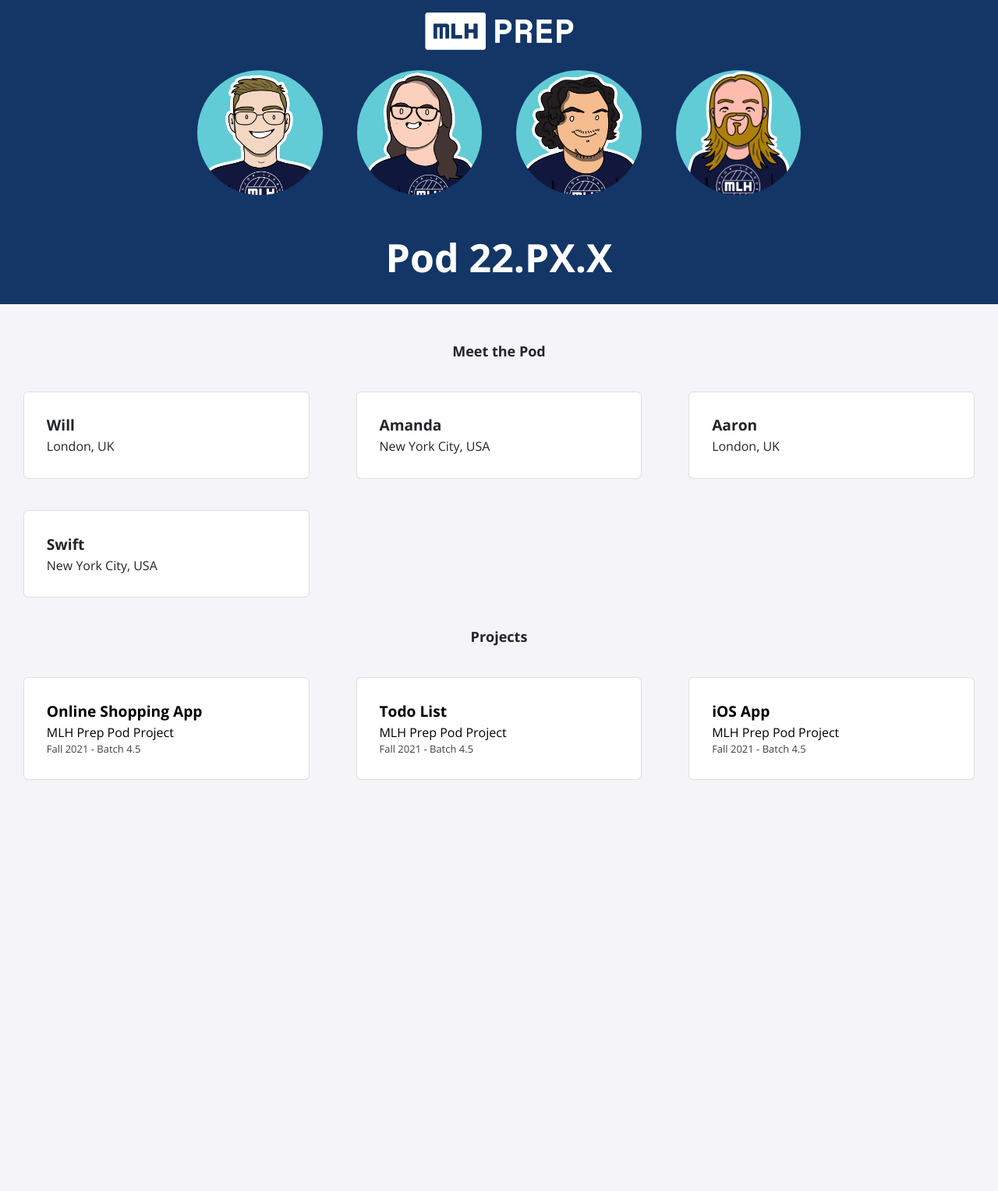
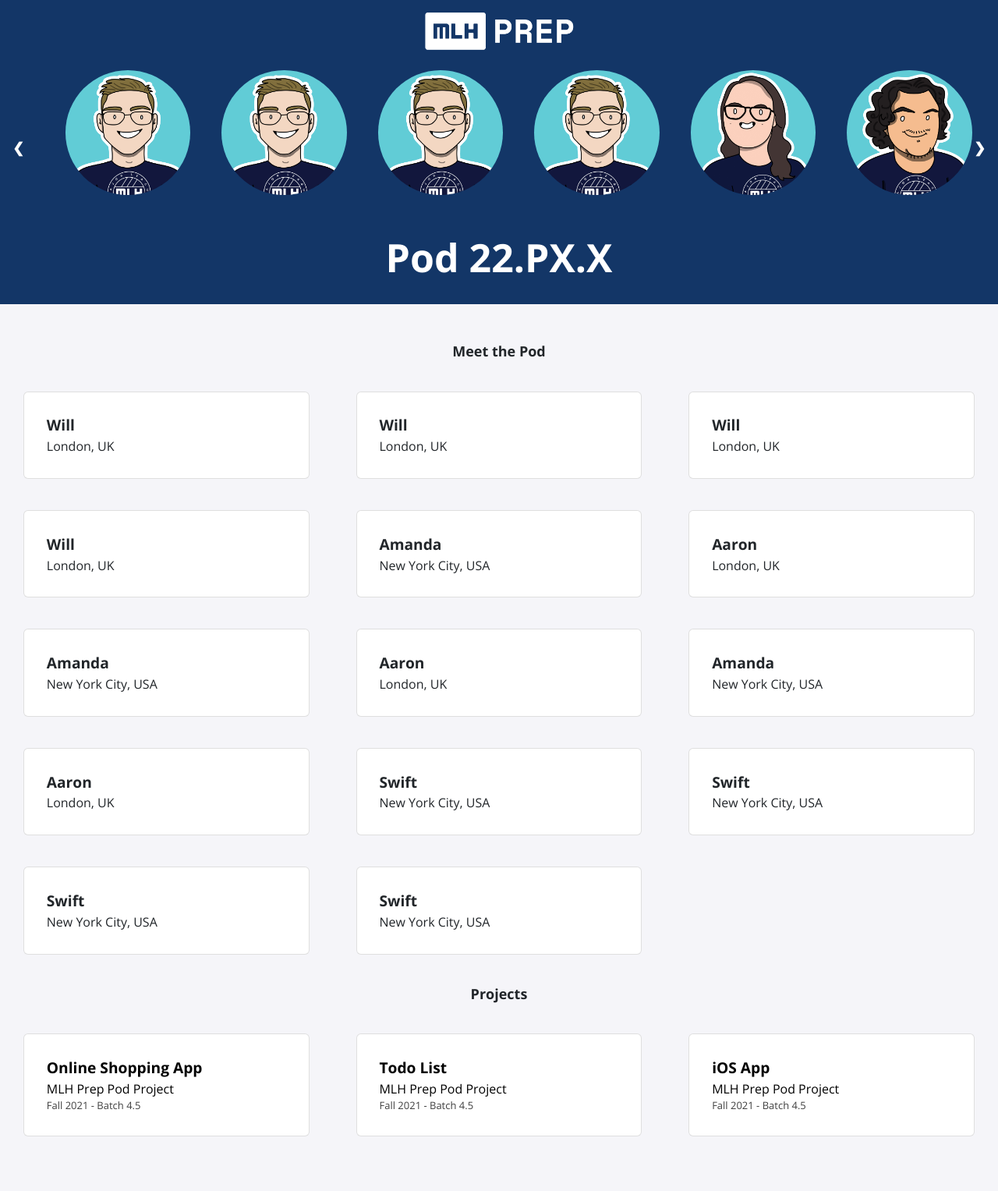
Before and after one commit to MLH-Fellowship/prep-portfolio-22.OCT.PREP.2, a Jekyll site: the page built from index.html, in a window 1280 px wide. Shown: the whole page at 78% size. Built offline with Jekyll 4.4.1, drawn with Linux system fonts in a browser that asks for light colours; nearby versions of some CDN libraries; before the commit the page ends 1070 px from its top, so only the background shows below that.

Commit message:
User Profile Bug

```diff
--- a/_data/fellows.yml
+++ b/_data/fellows.yml
@@ -1,5 +1,33 @@
 - name: Will
   img: logo.jpg
+  location: London, UK
+
+- name: Will
+  img: logo.jpg
+  location: London, UK
+
+- name: Will
+  img: logo.jpg
+  location: London, UK
+
+- name: Will
+  img: logo.jpg
+  location: London, UK
+
+- name: Amanda
+  img: amanda.jpg
+  location: New York City, USA
+
+- name: Aaron
+  img: aaron.jpg
+  location: London, UK
+
+- name: Amanda
+  img: amanda.jpg
+  location: New York City, USA
+
+- name: Aaron
+  img: aaron.jpg
   location: London, UK
 
 - name: Amanda
@@ -13,3 +41,15 @@
 - name: Swift
   img: swift.jpg
   location: New York City, USA
+
+- name: Swift
+  img: swift.jpg
+  location: New York City, USA
+
+- name: Swift
+  img: swift.jpg
+  location: New York City, USA
+
+- name: Swift
+  img: swift.jpg
+  location: New York City, USA
--- a/_includes/profile.html
+++ b/_includes/profile.html
@@ -5,4 +5,24 @@
         {% endfor %}
     </div>
     <h1>{{ site.title }}</h1>
+    <a class="prev">&#10094;</a>
+    <a class="next">&#10095;</a>
 </div>
+<script>
+    const profilePictures = [...document.querySelectorAll('.profile-picture')];
+    const nextBtn = [...document.querySelectorAll('.next')];
+    const prevBtn = [...document.querySelectorAll('.prev')];
+
+    profilePictures.forEach((item, i) => {
+        let profileDimensions = item.getBoundingClientRect();
+        let profileWidth = profileDimensions.width;
+
+        nextBtn[i].addEventListener('click', () => {
+            item.scrollLeft += profileWidth;
+        })
+
+        prevBtn[i].addEventListener('click', () => {
+            item.scrollLeft -= profileWidth;
+        })
+    })
+</script>
--- a/_sass/profile.scss
+++ b/_sass/profile.scss
@@ -3,6 +3,7 @@
     text-align: center;
     height: 320px;
     margin-bottom: 50px;
+
     h1 {
         font-size: 50px;
         font-weight: 700;
@@ -20,7 +21,46 @@
     }
 
     .profile-picture {
+        padding: 0 5vw;
         margin-bottom: 30px;
         height: 200px;
+        display: flex;
+        overflow-x: auto;
+        scroll-behavior: smooth;
+    }
+
+    .profile-picture::-webkit-scrollbar {
+        display: none;
+    }
+
+    .prev,
+    .next {
+        cursor: pointer;
+        position: absolute;
+        margin-top:-13rem !important;
+        width: auto;
+        margin-top: -22px;
+        padding: 16px;
+        color: white;
+        font-weight: bold;
+        font-size: 18px;
+        transition: 0.6s ease;
+        border-radius: 0 3px 3px 0;
+        user-select: none;
+    }
+
+    .next {
+        right: 0;
+        border-radius: 3px 0 0 3px;
+    }
+
+    .prev {
+        left: 0;
+        border-radius: 3px 0 0 3px;
+    }
+
+    .prev:hover,
+    .next:hover {
+        background-color: white;
     }
 }
```
Also changed, not shown: Gemfile.lock.
